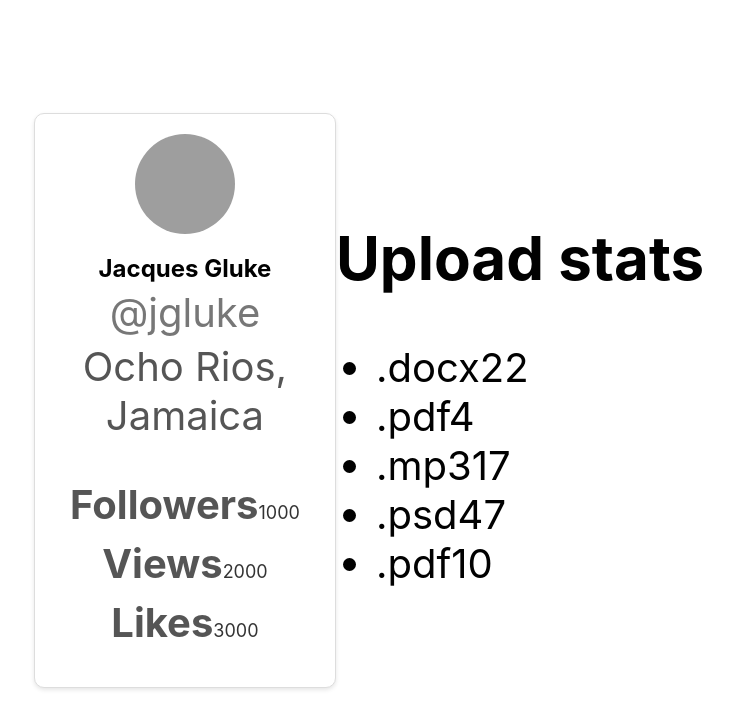
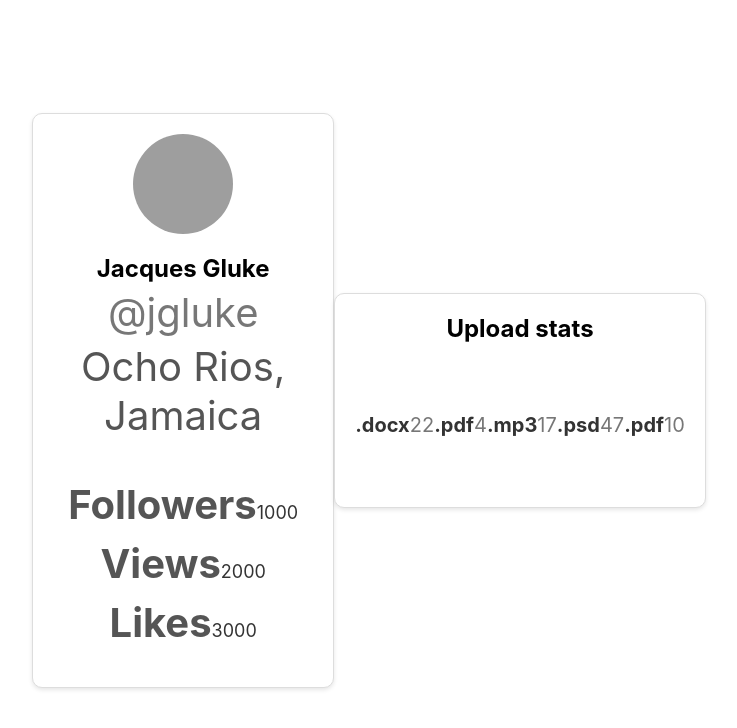
Before and after one commit to Katharinaad/goit-react-hw-01-components, a React (Create React App) app: page / in a window 1280 px wide. Shown: the top 728 px of the page, without its empty margins (271-1008 px from the left). Built offline with nearby package versions, Linux system fonts and the light colour scheme; grey boxes are pictures that could not be loaded.

Commit message:
Update Statistics.module.css

```diff
--- a/src/components/Statistics/Statistics.module.css
+++ b/src/components/Statistics/Statistics.module.css
@@ -0,0 +1,48 @@
+/* Style the statistics card */
+.statistics {
+  display: flex;
+  flex-direction: column;
+  align-items: center;
+  background-color: #fff;
+  border: 1px solid #ddd;
+  border-radius: 10px;
+  box-shadow: 0 2px 4px rgba(0, 0, 0, 0.1);
+  padding: 20px;
+  margin: 20px 0;
+}
+
+.statistics:hover {
+  transform: translateY(-5px);
+}
+
+.title {
+  font-size: 24px;
+  font-weight: bold;
+  margin: 0 0 20px;
+}
+
+.statList {
+  display: flex;
+  justify-content: space-between;
+  padding: 0;
+}
+
+/* Style each item in the list */
+.item {
+  display: flex;
+  justify-content: space-between;
+  align-items: center;
+  margin: 10px 0;
+}
+
+.label {
+  font-weight: bold;
+  color: #333;
+  font-size: 20px;
+}
+
+.percentage {
+  color: #777;
+  text-align: right;
+  font-size: 20px;
+}
```
